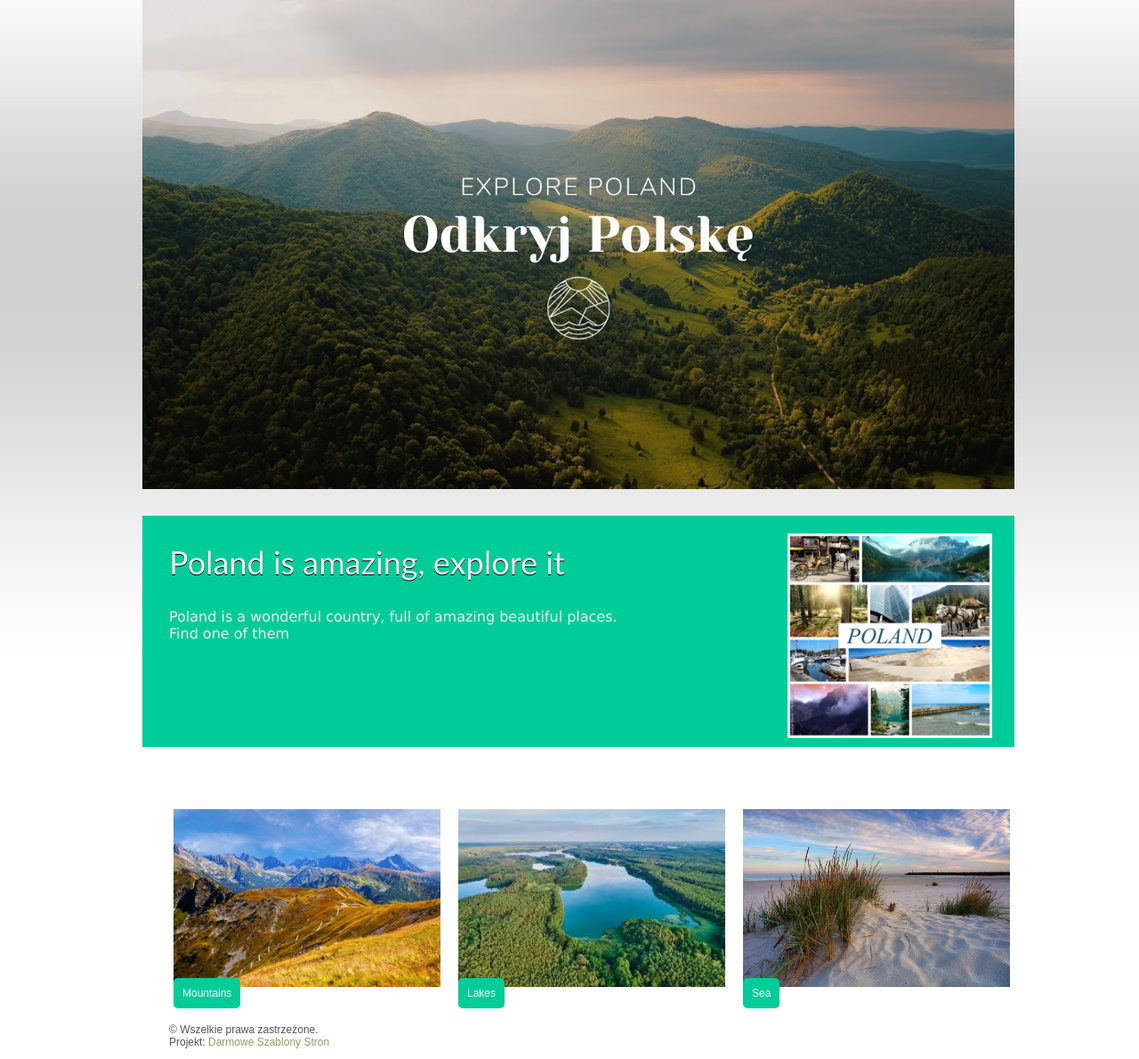
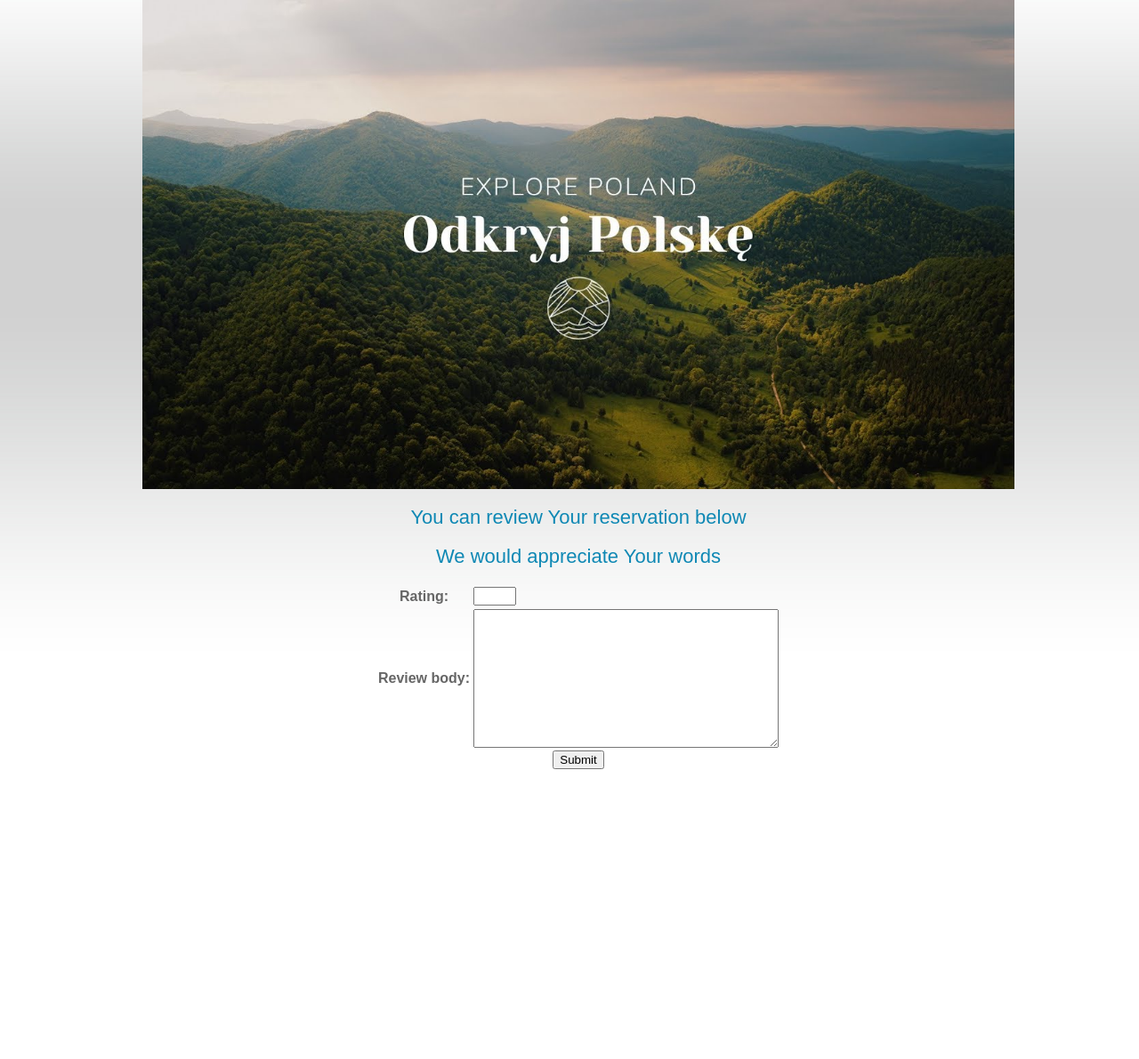
Before and after one commit to pawel-jasnowski/explore_poland_final_project, a Django app: page /review/create in a window 1280 px wide. Shown: the part 66-1257 px from the top of the page at 89% size. After the commit the page ends 931 px from the top, so only its background shows below. Run offline with Django 4.2, Linux system fonts and the light colour scheme.

Commit message:
commit - review app - from edditing

```diff
--- a/explore_poland/settings.py
+++ b/explore_poland/settings.py
@@ -37,6 +37,7 @@ INSTALLED_APPS = [
     'django.contrib.sessions',
     'django.contrib.messages',
     'django.contrib.staticfiles',
+
     'explore_poland_app',
     'review_app'
 ]
@@ -118,6 +119,10 @@ USE_TZ = True
 # https://docs.djangoproject.com/en/4.1/howto/static-files/
 
 STATIC_URL = '/static/'
+STATIC_ROOT = 'static'
+
+MEDIA_URL = '/media/'
+MEDIA_ROOT = 'explore_media'
 
 # Default primary key field type
 # https://docs.djangoproject.com/en/4.1/ref/settings/#default-auto-field
--- a/review_app/templates/home.html
+++ b/review_app/templates/home.html
@@ -3,7 +3,7 @@
 <html xmlns="http://www.w3.org/1999/xhtml">
 <head>
     <meta http-equiv="Content-Type" content="text/html; charset=utf-8">
-    <title>Szablon</title>
+    <title>Review Your Reservation</title>
 
     <link rel="stylesheet" href="{% static 'new.css' %}">
 </head>
@@ -21,42 +21,47 @@
     </div>
     <div id="logo">
         <img src="{% static 'homepage/explore_poland.jpg'%}" style="width: 980px;">
+        <center>
+            <p><h2>You can review Your reservation below</h2></p>
+            <p><h2>We would appreciate Your words</h2></p>
+            <div class="container">
+            <div class="jumbotron">
+                {% block content %}{% endblock %}
+            </div>
+        </center>
+        </div>
+<!--        <div id="header">-->
+<!--            <div id="title_head">-->
+<!--                <h2>Poland is amazing, explore it</h2>-->
+<!--                <p>-->
+<!--                    Poland is a wonderful country, full of amazing beautiful-->
+<!--                    places. <br>Find one of them</p>-->
+<!--                <br>-->
 
-        <div id="header">
-            <div id="title_head">
-                <h2>Poland is amazing, explore it</h2>
-                <p>
-                    Poland is a wonderful country, full of amazing beautiful
-                    places. <br>Find one of them</p>
-                <br>
-
-            </div>
-            <img src="{% static 'homepage/kolage.jpg'%}" align="right" style="
-    width: 230px;
-">
-        </div>
+<!--            </div>-->
+<!--            <img src="{% static 'homepage/kolage.jpg'%}" align="right" style="-->
+<!--    width: 230px;-->
+<!--">-->
+<!--        </div>-->
     </div>
-    <div id="solid">
-        <div id="solid_box" class="margin3">
-            <img src="{% static 'homepage/gory.jpg'%}" align="left">
-            <a href="#">Mountains</a>
-        </div>
-        <div id="solid_box" class="margin2">
-            <img src="{% static 'homepage/jeziora.jpg'%}" align="left">
-            <a href="#">Lakes</a>
-        </div>
-        <div id="solid_box" class="margin2">
-            <img src="{% static 'homepage/morze.jpg'%}" align="left">
+<!--    <div id="solid">-->
+<!--        <div id="solid_box" class="margin3">-->
+<!--            <img src="{% static 'homepage/gory.jpg'%}" align="left">-->
+<!--            <a href="#">Mountains</a>-->
+<!--        </div>-->
+<!--        <div id="solid_box" class="margin2">-->
+<!--            <img src="{% static 'homepage/jeziora.jpg'%}" align="left">-->
+<!--            <a href="#">Lakes</a>-->
+<!--        </div>-->
+<!--        <div id="solid_box" class="margin2">-->
+<!--            <img src="{% static 'homepage/morze.jpg'%}" align="left">-->
 
 
-            <a href="#">Sea</a>
-        </div>
-    </div>
+<!--            <a href="#">Sea</a>-->
+<!--        </div>-->
+<!--    </div>-->
 
-    <div id="footer">
-        <p>© Wszelkie prawa zastrzeżone. <br> Projekt: <a
-                href="http://www.templatki.net">Darmowe Szablony Stron</a></p>
-    </div>
+
 </div>
 
 
```
